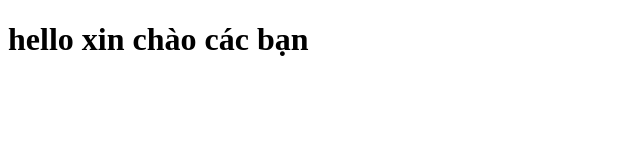
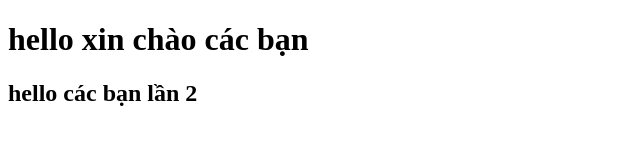
Before and after one commit to CodeDaoVietNam/duan4, a plain HTML site: page index.html in a window 1280 px wide. Shown: the whole page, without its empty margins (0-640 px from the left). Drawn offline with Linux system fonts and the light colour scheme.

Commit message:
second commit

```diff
--- a/index.html
+++ b/index.html
@@ -7,5 +7,6 @@
 </head>
 <body>
     <h1>hello xin chào các bạn</h1>
+    <h2>hello các bạn lần 2</h2>
 </body>
 </html>
```
